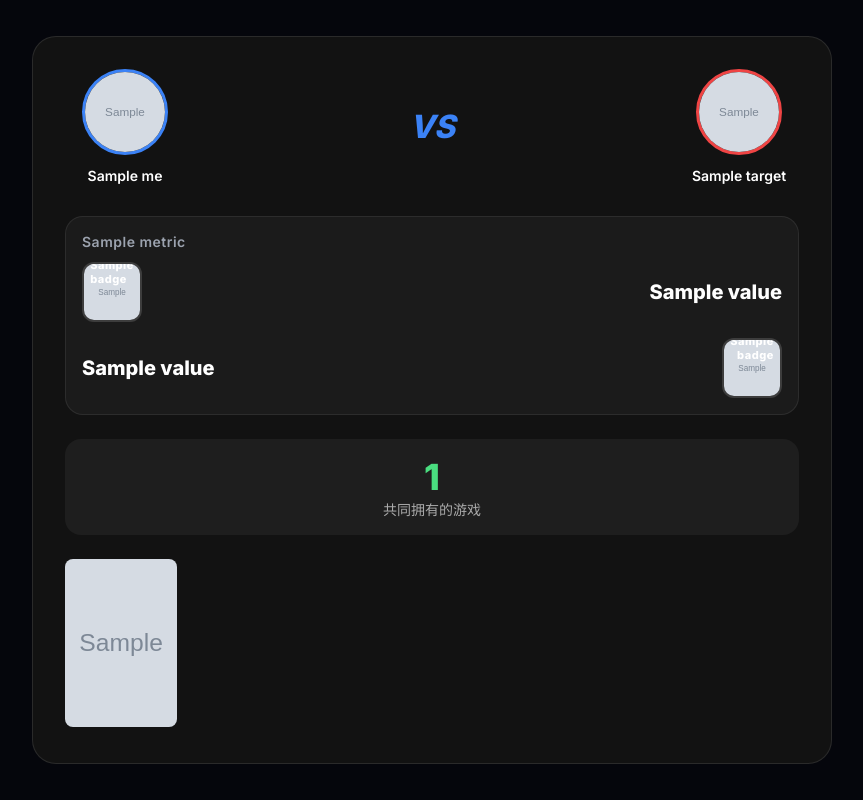
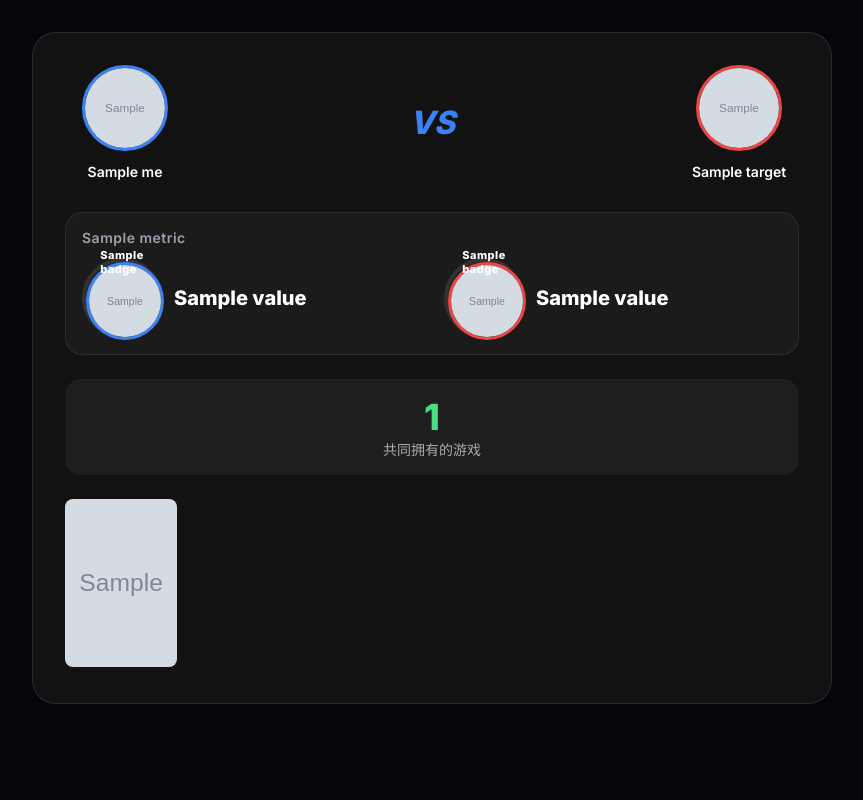
Before and after one commit to bvzrays/astrbot_plugin_steamgame, a Python web app: template templates/compare.html in a window 1280 px wide. Shown: the whole page, without its empty margins (208-1071 px from the left). Run offline with Jinja, Linux system fonts and the light colour scheme; the template is opened without the code that fills it: most values are stand-ins (such as "Sample title", 1, 10 or a date in 2020); grey boxes marked "Sample" are stand-in pictures.

Commit message:
Add files via upload

```diff
--- a/main.py
+++ b/main.py
@@ -11,7 +11,7 @@ from astrbot.api import logger
 from astrbot.api import message_components as Comp
 from .steam_api import SteamAPI
 
-@register("steam_game", "AstrBotDev", "Steam Player Data Visualization", "1.0.0", "https://github.com/AstrBot-Plugins/astrbot_plugin_steamgame")
+@register("steam_game", "bvzrays", "Steam Player Data Visualization", "1.0.0", "https://github.com/bvzrays/astrbot_plugin_steamgame")
 class SteamGamePlugin(Star):
     def __init__(self, context: Context, config: dict):
         super().__init__(context)
--- a/templates/compare.html
+++ b/templates/compare.html
@@ -14,14 +14,13 @@
             font-family: 'Inter', sans-serif;
             color: white;
             width: 100%;
-            height: 100%;
+            min-height: 100vh;
         }
 
         body {
             display: flex;
             justify-content: center;
-            align-items: center;
-            min-height: 100vh;
+            align-items: flex-start;
             box-sizing: border-box;
             padding: 32px 16px;
         }
@@ -105,17 +104,16 @@
         }
 
         .stat-body {
-            display: flex;
-            flex-direction: column;
-            gap: 16px;
+            display: grid;
+            grid-template-columns: repeat(2, 1fr);
+            align-items: center;
+            gap: 24px;
         }
 
         .player-stat {
-            flex: 1;
             display: flex;
             align-items: center;
-            gap: 10px;
-            justify-content: space-between;
+            gap: 12px;
         }
 
         .player-stat.right {
@@ -124,23 +122,29 @@
         }
 
         .stat-avatar {
-            width: 56px;
-            height: 56px;
-            border-radius: 12px;
+            width: 72px;
+            height: 72px;
+            border-radius: 50%;
             position: relative;
-            overflow: hidden;
-            border: 2px solid rgba(255, 255, 255, 0.15);
+            overflow: visible;
+            border: 4px solid rgba(255, 255, 255, 0.1);
         }
 
         .stat-avatar img {
             width: 100%;
             height: 100%;
             object-fit: cover;
+            border-radius: 50%;
+            border: 3px solid #3b82f6;
+        }
+
+        .right-avatar img {
+            border-color: #ef4444;
         }
 
         .result-badge {
             position: absolute;
-            top: -10px;
+            top: -18px;
             left: 50%;
             transform: translateX(-50%);
             padding: 4px 12px;
@@ -219,15 +223,15 @@
             <div class="stat-card">
                 <div class="stat-title">{{ metric.label }}</div>
                 <div class="stat-body">
-                    <div class="player-stat">
-                        <div class="stat-avatar">
+                    <div class="player-stat left-stat">
+                        <div class="stat-avatar left-avatar">
                             <img src="{{ me.avatarfull }}">
                             <div class="result-badge {{ metric.left.result }}">{{ metric.left.badge }}</div>
                         </div>
                         <div class="stat-value">{{ metric.left.value }}</div>
                     </div>
-                    <div class="player-stat right">
-                        <div class="stat-avatar">
+                    <div class="player-stat right-stat">
+                        <div class="stat-avatar right-avatar">
                             <img src="{{ target.avatarfull }}">
                             <div class="result-badge {{ metric.right.result }}">{{ metric.right.badge }}</div>
                         </div>
```
Also changed, not shown: metadata.yaml (+4 -4 lines), README.md.
